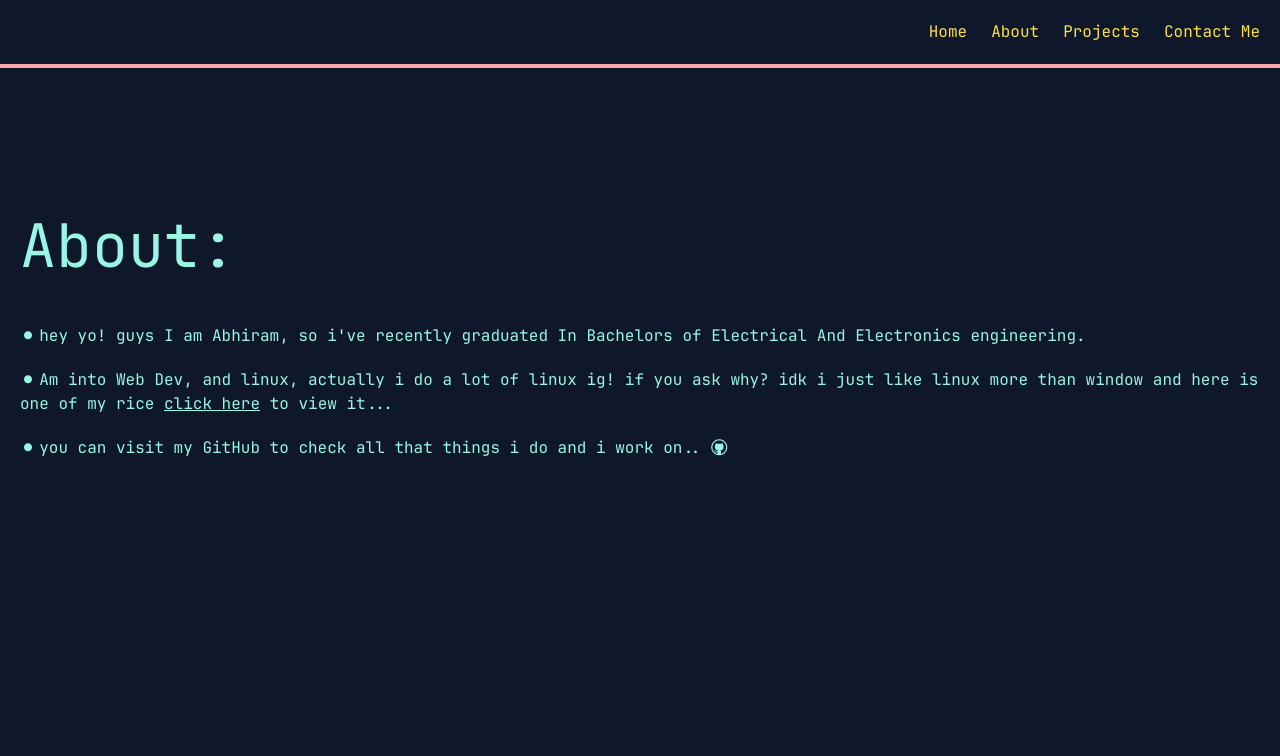
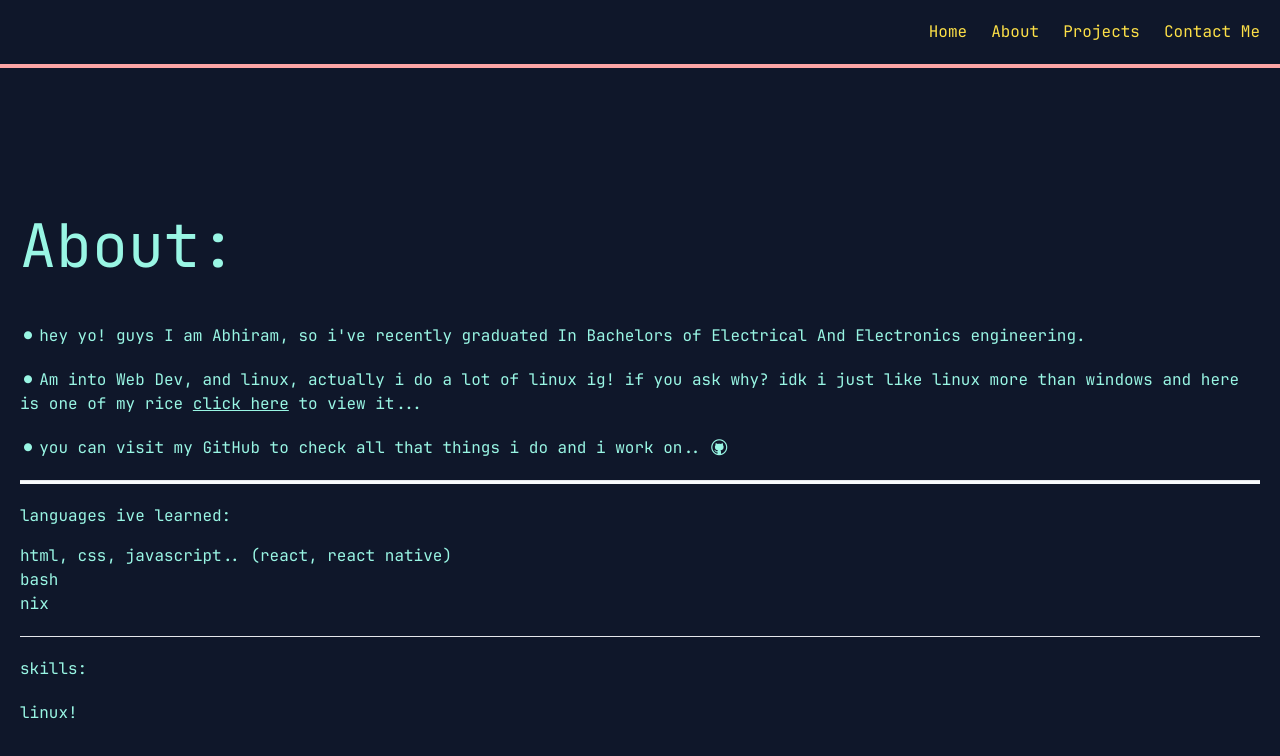
Before and after one commit to TheDummyUser/x, a React (Vite) app: page /about in a window 1280 px wide. Shown: the top 756 px of the page. Built offline with nearby package versions, Linux system fonts and the light colour scheme.

Commit message:
small changes!

```diff
--- a/src/pages/About.jsx
+++ b/src/pages/About.jsx
@@ -14,7 +14,7 @@ const About = () => {
           </p>
           <p className="">
              Am into Web Dev, and linux, actually i do a lot of linux ig! if
-            you ask why? idk i just like linux more than window and here is one
+            you ask why? idk i just like linux more than windows and here is one
             of my rice{" "}
             <a
               className=" underline"
@@ -30,6 +30,22 @@ const About = () => {
              you can visit my GitHub to check all that things i do and i work
             on.. <a href="https://github.com/TheDummyUser">  </a>
           </p>
+          <hr className=" h-1 bg-slate-50" />
+
+          <p className=" space-y-4">
+            <p>languages ive learned:</p>
+            <p>
+              <p>html, css, javascript.. (react, react native)</p>
+              <p>bash</p>
+              <p>nix</p>
+            </p>
+          </p>
+          <hr />
+
+          <p className=" space-y-5">
+            <p>skills:</p>
+            <p>linux!</p>
+          </p>
         </div>
       </div>
     </>
--- a/src/pages/Home.jsx
+++ b/src/pages/Home.jsx
@@ -4,12 +4,16 @@ const Home = () => {
   return (
     <>
       <Heder />
-      <div className=" font-JetBrains grid place-items-center bg-slate-900 w-screen h-screen text-teal-200 p-5 justify-around">
-        <p>
-          {" "}
-          Ok, So by now you reached a point where you can see my work! what I
-          have done and what I am up too!
-        </p>
+
+      <div className=" bg-slate-900 text-teal-300 h-full w-full justify-between p-5">
+        <div className="flex flex-col justify-center items-center h-screen space-y-4">
+          <p>
+            Okie if you find this page, that means you one of the internet
+            freeks ig!
+          </p>
+          <hr  className="h-1 bg-slate-100 w-full rounded-lg"/>
+          <p>if i ever upload a blog they for sure come here!!!</p>
+        </div>
       </div>
     </>
   );
```
